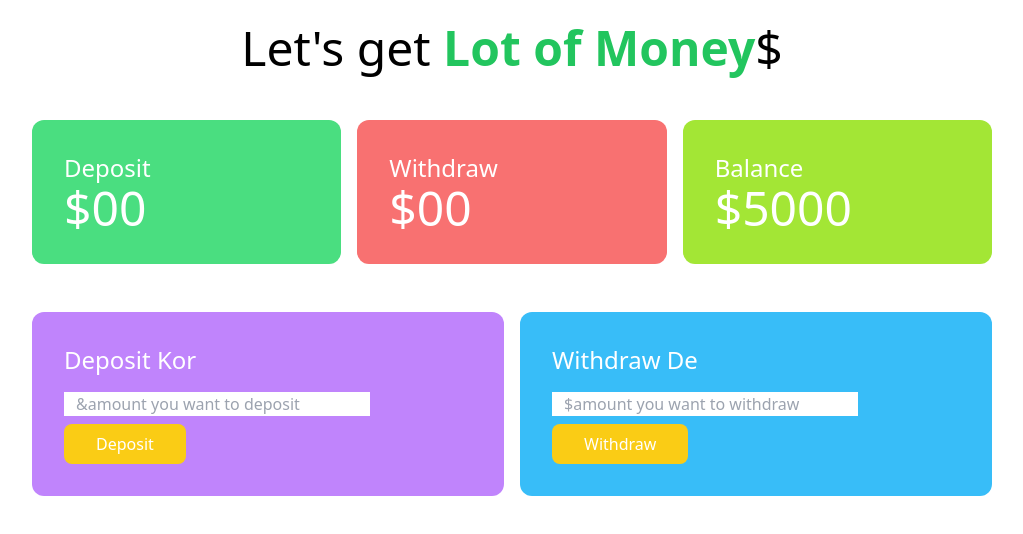
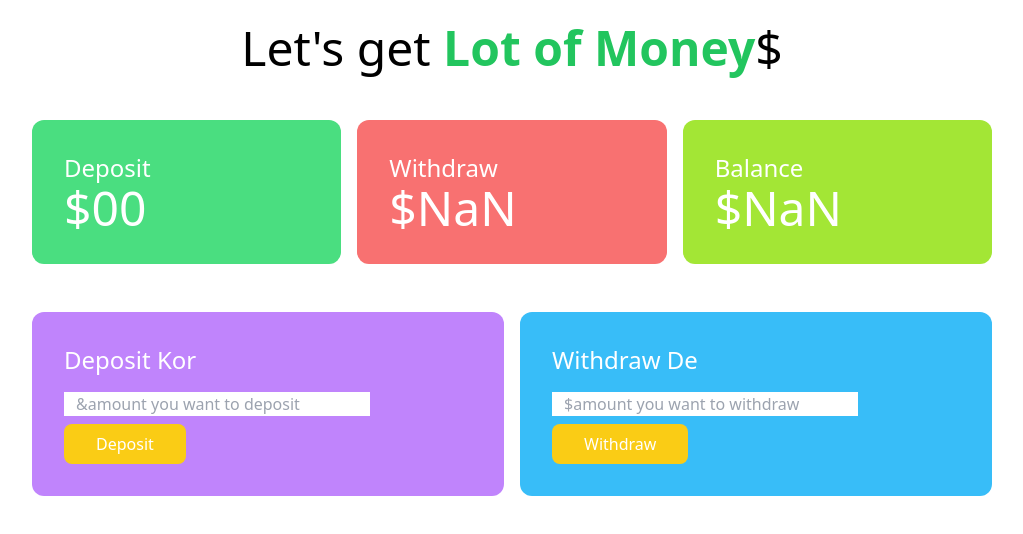
Before and after one commit to Rabiulhridoy/bank-website, a plain HTML site: page bank.html in a window 1280 px wide. Both pictures are taken after a click on the button "Withdraw". Shown: the whole page, without its empty margins (128-1151 px from the left). Drawn offline with nearby package versions, Linux system fonts and the light colour scheme.

Commit message:
all project done

```diff
--- a/bank.html
+++ b/bank.html
@@ -19,7 +19,7 @@
              </div>
              <div class="bg-red-400 p-8 rounded-xl">
                 <h4 class="text-2xl">Withdraw</h4>
-                <h2 class="text-5xl">$00</h2>
+                <h2 class="text-5xl">$<span id="withdraw-total">00</span></h2>
              </div>
              <div class="bg-lime-400 p-8 rounded-xl">
                 <h4 class="text-2xl">Balance</h4>
@@ -38,12 +38,13 @@
                 </div>
                 <div class="bg-sky-400 p-8 rounded-xl">
                    <h4 class="text-2xl mb-4 text-white">Withdraw De</h4>
-                    <input class="w-9/12 block mb-2 px-3" type="text" name="" id="user-email" placeholder="$amount you want to withdraw">
-                    <button id="btn-submit" class="bg-yellow-400 hover:bg-violet-600 px-8 py-2 text-white font-medium rounded-lg">Withdraw</button>
+                    <input id="withdraw-field" class="w-9/12 block mb-2 px-3" type="text" name="" id="user-email" placeholder="$amount you want to withdraw">
+                    <button id="btn-withdraw" class="bg-yellow-400 hover:bg-violet-600 px-8 py-2 text-white font-medium rounded-lg">Withdraw</button>
                 </div>
                </div>
         </section>
      </main>
      <script src="js/deposit.js"></script>
+     <script src="js/withdraw.js"></script>
 </body>
 </html>
--- /dev/null
+++ b/js/withdraw.js
@@ -0,0 +1,29 @@
+//step:1
+document.getElementById('btn-withdraw').addEventListener('click',function(){
+    //step:2
+    const withdrawField = document.getElementById('withdraw-field');
+    const newWithdrawAmountString = withdrawField.value;
+    const newWithdrawAmount = parseFloat(newWithdrawAmountString);
+
+    //step:3
+    const withdrawTotalElement = document.getElementById('withdraw-total');
+    const previousWithdrawTotalString = withdrawTotalElement.innerText;
+    const previousWithdrawTotal = parseFloat(previousWithdrawTotalString);
+
+    //step:4
+    const currentWithdrawTotal = previousWithdrawTotal + newWithdrawAmount;
+    withdrawTotalElement.innerText = currentWithdrawTotal;
+
+    //step:5
+    const balanceTotalElement = document.getElementById('balance-total');
+    const previousBalanceTotalString = balanceTotalElement.innerText;
+    const previousBalanceTotal = parseFloat(previousBalanceTotalString);
+
+    //step:6
+    const newBalanceTotal = previousBalanceTotal - newWithdrawAmount;
+    balanceTotalElement.innerText = newBalanceTotal;
+
+    //step:7
+    withdrawFieldvalue ='';
+
+})
```
Also changed, not shown: index.html (+1 -1 lines).
